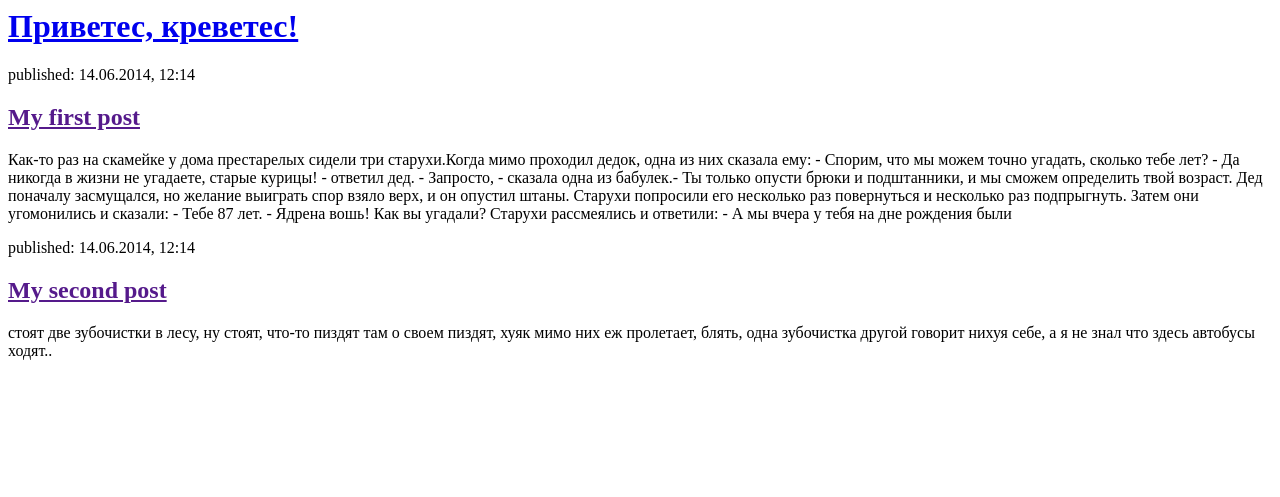
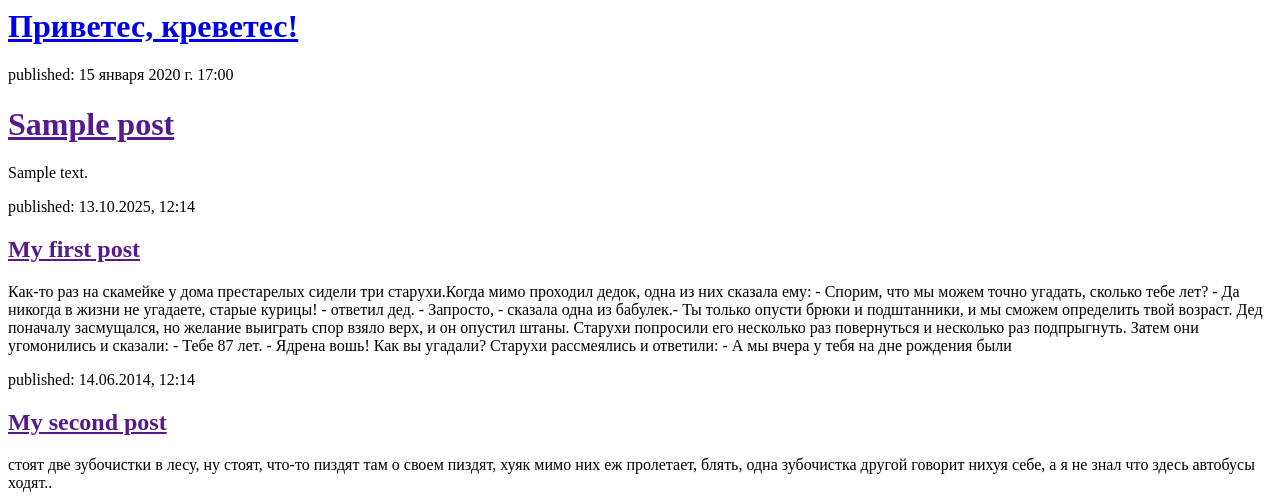
Before and after one commit to anfimore1303-dotcom/my-first-blog, a Django app: page / in a window 1280 px wide. Shown: the top 497 px of the page. Run offline with Django 5.2, Linux system fonts and the light colour scheme; tables that the repository leaves empty hold one stand-in row (values such as "Sample post").

Commit message:
Modified templates to display posts from database.

```diff
--- a/blog/templates/blog/post_list.html
+++ b/blog/templates/blog/post_list.html
@@ -5,10 +5,14 @@
     <body>
         <div>
             <h1><a href="/">Приветес, креветес!</a></h1>
-        </div>
-
-        <div>
-            <p>published: 14.06.2014, 12:14</p>
+       {% for post in posts %}
+             <div>
+        <p>published: {{ post.published_date }}</p>
+        <h1><a href="">{{ post.title }}</a></h1>
+        <p>{{ post.text|linebreaksbr }}</p>
+    </div>
+            {% endfor %}
+            <p>published: 13.10.2025, 12:14</p>
             <h2><a href="">My first post</a></h2>
             <p>Как-то раз на скамейке у дома престарелых сидели три старухи.Когда мимо проходил дедок, одна из них сказала ему:
                 - Спорим, что мы можем точно угадать, сколько тебе лет?
--- a/blog/views.py
+++ b/blog/views.py
@@ -1,4 +1,7 @@
 from django.shortcuts import render
+from django.utils import timezone
+from .models import Post
 def post_list(request):
-    return render(request, 'blog/post_list.html', {})
+    posts = Post.objects.filter(published_date__lte= timezone.now()).order_by('published_date')
+    return render(request, 'blog/post_list.html', {'posts': posts})
 # Create your views here.
--- a/mysite/settings.py
+++ b/mysite/settings.py
@@ -37,7 +37,7 @@ INSTALLED_APPS = [
     'django.contrib.sessions',
     'django.contrib.messages',
     'django.contrib.staticfiles',
-    'blog',
+    'blog.apps.BlogConfig'
 ]
 
 MIDDLEWARE = [
```
Also changed, not shown: blog/migrations/0001_initial.py (added), db.sqlite3.
